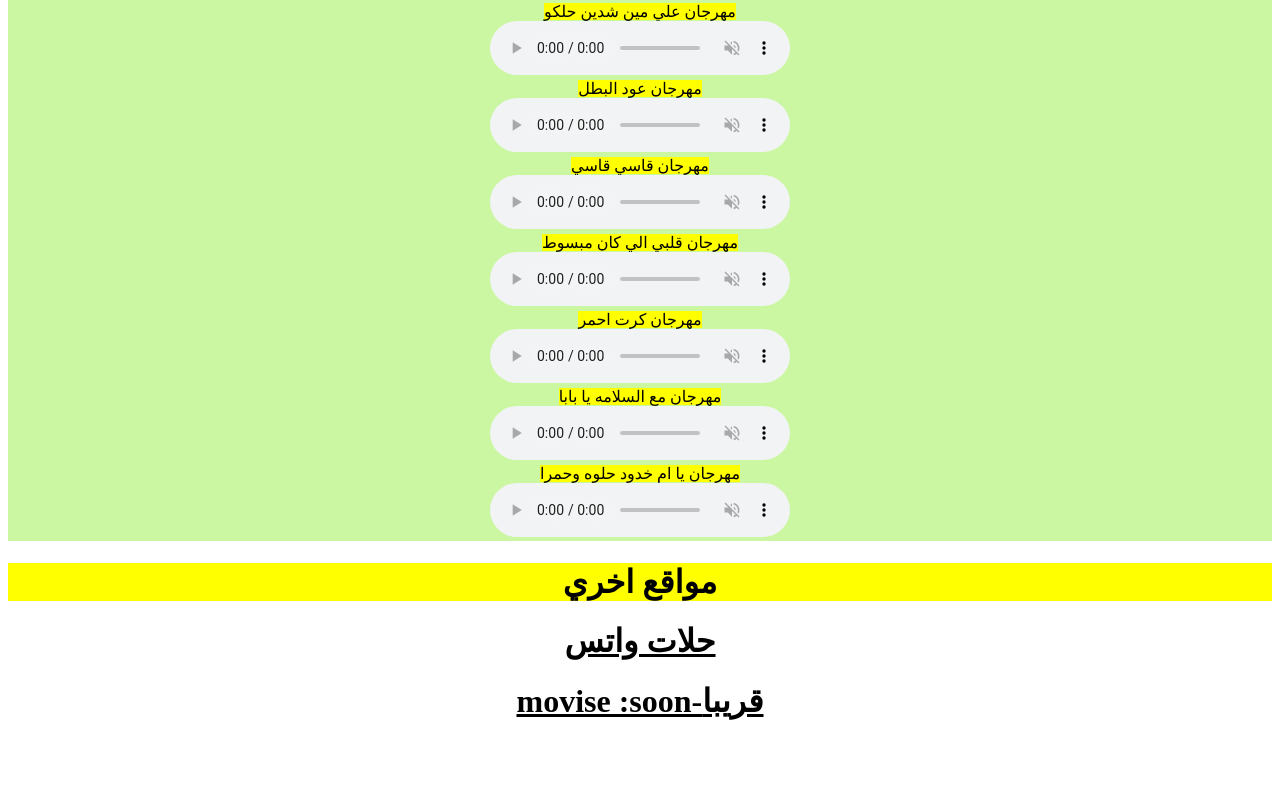
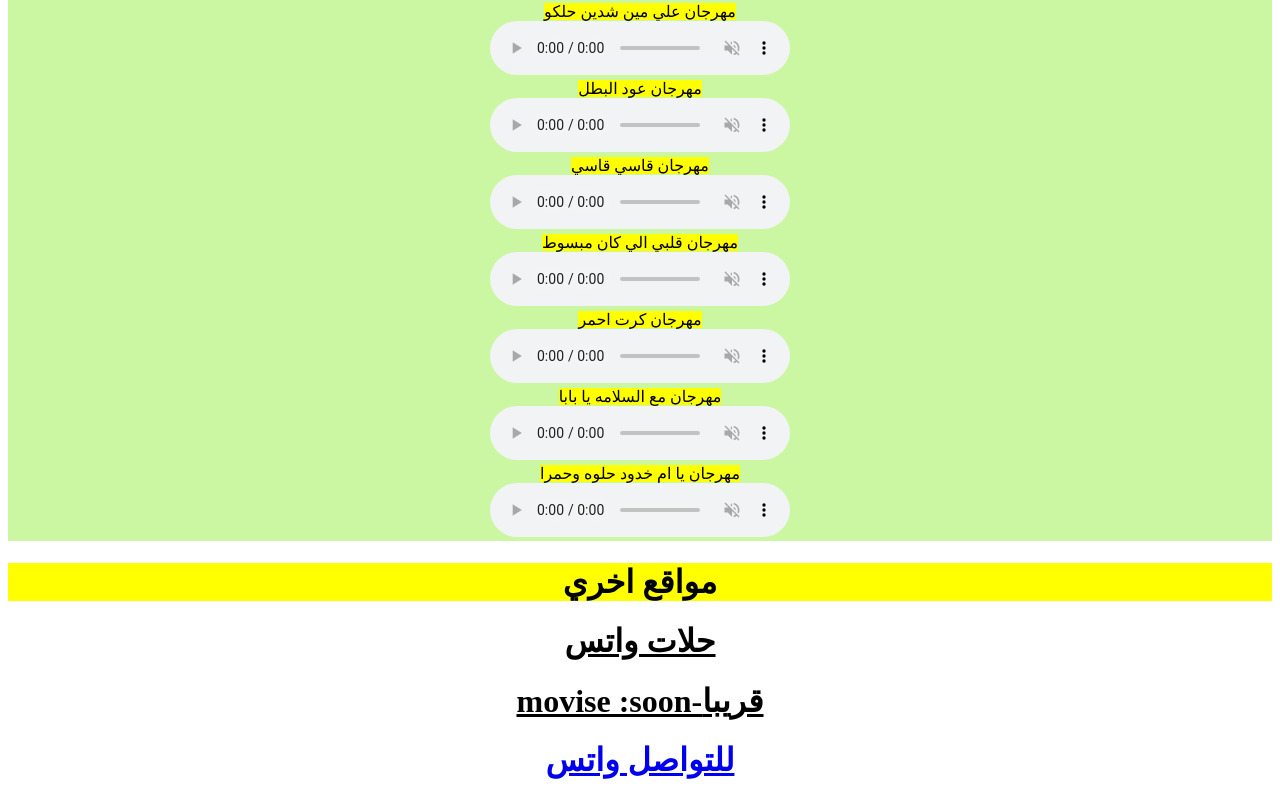
Before and after one commit to yusufemad1/music--, a plain HTML site: page index.html in a window 1280 px wide. Shown: the part 3115-3916 px from the top of the page. Before the commit the page ends 3856 px from the top, so only its background shows below. Drawn offline with Linux system fonts and the light colour scheme.

Commit message:
Update index.html

```diff
--- a/index.html
+++ b/index.html
@@ -264,6 +264,7 @@
   <h1 id="yuu">مواقع اخري</h1>
  <a href="https://yusufemad1.github.io/like/index.html" id="po"> <h1>حلات واتس</h1>  </a>
 <a href="" id="po"><h1> movise :soon-قريبا </h1></a>
+    <a href="tel:01279384972"> <h1>  للتواصل واتس</h1></a>
 </center>
 
 </body>
```
